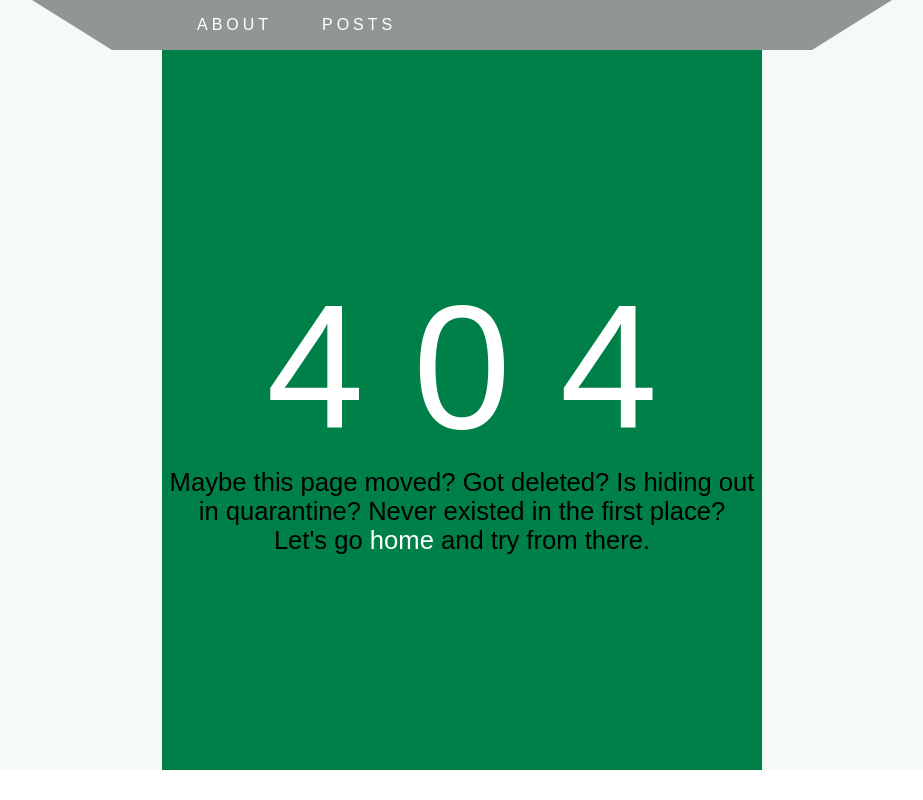
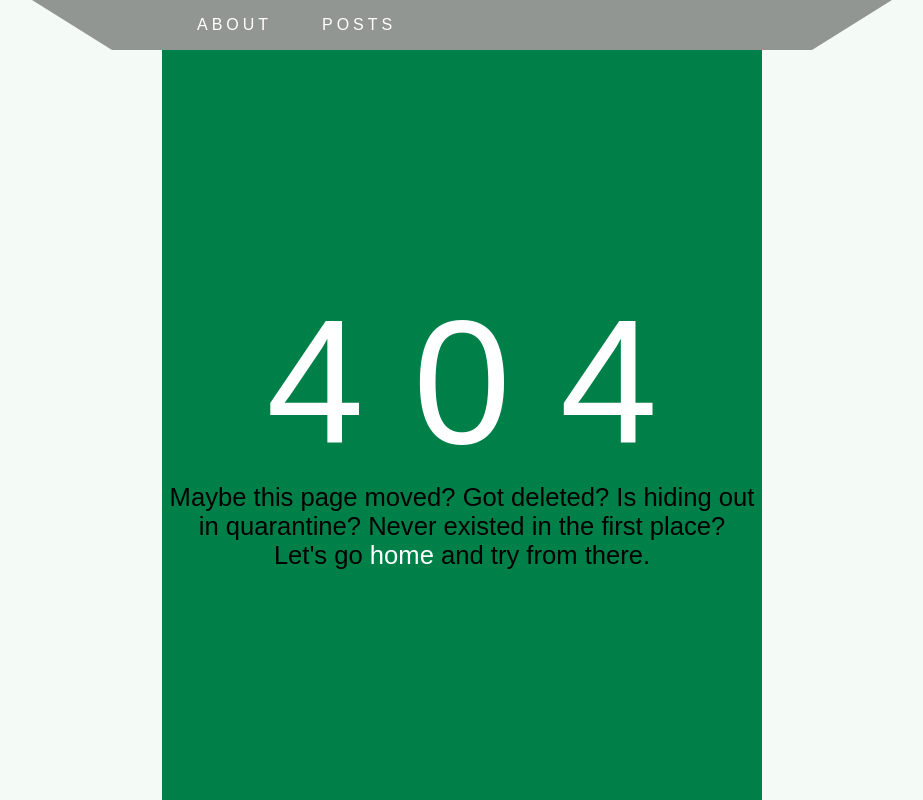
Before and after one commit to erik770/wow-its-react-app-bby, a React (Create React App) app: page / in a window 1280 px wide. Shown: the whole page, without its empty margins (178-1101 px from the left). Built offline with nearby package versions, Linux system fonts and the light colour scheme.

Commit message:
pagination refactor & start moving to scss

```diff
--- a/package.json
+++ b/package.json
@@ -8,6 +8,7 @@
     "@testing-library/user-event": "^13.5.0",
     "axios": "^0.27.2",
     "fetch-jsonp": "^1.2.1",
+    "node-sass": "^7.0.1",
     "react": "^18.2.0",
     "react-dom": "^18.2.0",
     "react-router-dom": "^6.3.0",
--- a/src/components/UI/button/MyButton.jsx
+++ b/src/components/UI/button/MyButton.jsx
@@ -1,5 +1,5 @@
 import React from "react";
-import classes from './MyButton.module.css';
+import classes from './MyButton.module.scss';
 
 export const MyButton = function ({children, ...props}) {
     return (
--- a/src/components/UI/myError/MyError.jsx
+++ b/src/components/UI/myError/MyError.jsx
@@ -1,5 +1,5 @@
 import React from 'react';
-import classes from './MyError.module.css';
+import classes from './MyError.module.scss';
 import {Link} from "react-router-dom";
 
 const MyError = () => {
--- a/src/components/UI/myError/MyError.module.css
+++ b/src/components/UI/myError/MyError.module.scss
@@ -3,7 +3,7 @@
     flex-direction: column;
     justify-content: center;
     align-items: center;
-    height: 90vh;
+    height: calc(100vh - 50px);
 }
 .mainbox {
     /*flex: 1 1 600px;*/
--- a/src/components/UI/navbar/Navbar.jsx
+++ b/src/components/UI/navbar/Navbar.jsx
@@ -1,5 +1,5 @@
 import React from 'react';
-import classes from './Navbar.module.css';
+import classes from './Navbar.module.scss';
 import {Link} from "react-router-dom";
 import Posts from "../../../pages/Posts";
 import About from "../../../pages/About";
--- a/src/components/UI/navbar/Navbar.module.css
+++ b/src/components/UI/navbar/Navbar.module.scss
@@ -20,8 +20,8 @@
     overflow:hidden;
     justify-content: center;
     height: 50px;
-}
-.navbar__item {
+
+    &__item {
         transform: rotateX(180deg);
         float: left;
         font-size: 16px;
@@ -34,8 +34,10 @@
         letter-spacing: 4px;
         transition: all 0.5s ease;
     }
-.navbar a:hover {
+
+    & a:hover {
         background:#8CA6DB;
         color: black;
         border-radius:5px;
     }
+}
--- a/src/components/UI/pagination/Pagination.jsx
+++ b/src/components/UI/pagination/Pagination.jsx
@@ -1,18 +1,19 @@
 import React from 'react';
 import {getPagesArray} from "../../../utils/pages";
+import classes from './Pagination.module.scss';
 
 export const Pagination = ({totalPages, onPageClick, currentPage}) => {
   let pagesArray = getPagesArray(totalPages);
 
   return (
-    <div className="pagination">
+    <div className={classes.pagination}>
       {pagesArray.map((pageNumber) => {
         return (
           <span onClick={() => onPageClick(pageNumber)}
                 key={pageNumber}
                 className={(pageNumber === currentPage)
-                  ? "pagination__number pagination__number_active"
-                  : "pagination__number"}>
+                  ? `${classes.pagination__number} ${classes.pagination__number_active}`
+                  : classes.pagination__number }>
             {pageNumber}
           </span>)
       })}
--- a/src/index.css
+++ b/src/components/UI/pagination/Pagination.module.scss
@@ -1,23 +1,3 @@
-*  {
-  margin: 0;
-  padding: 0;
-  box-sizing: border-box;
-}
-
-#root {
-  display:flex;
-  flex-direction: column;
-  align-items: center;
-  background-color: rgb(244, 251, 246);
-}
-
-.App {
-  width: 900px;
-  padding: 0 30px;
-  /* box-sizing: border-box; */
-  background-color:rgb(250, 254, 248);
-}
-
 .pagination {
   margin: 30px 0;
   display: flex;
--- /dev/null
+++ b/src/consts/const.scss
@@ -0,0 +1,4 @@
+:root {
+    --background-color-lightgreeen: rgb(244, 251, 246);
+    --background-color-almostwight: rgb(250, 254, 248);
+}
--- a/src/index.js
+++ b/src/index.js
@@ -1,7 +1,7 @@
 import React from 'react';
 import ReactDOM from 'react-dom/client';
 import App from './App';
-import './index.css';
+import './index.scss';
 
 const root = ReactDOM.createRoot(document.getElementById('root'));
 root.render(
--- /dev/null
+++ b/src/index.scss
@@ -0,0 +1,20 @@
+@import './consts/const.scss';
+*  {
+  margin: 0;
+  padding: 0;
+  box-sizing: border-box;
+}
+
+#root {
+  display:flex;
+  flex-direction: column;
+  align-items: center;
+  background-color: var(--background-color-lightgreeen);
+}
+
+.App {
+  width: 900px;
+  padding: 0 30px;
+  /* box-sizing: border-box; */
+  background-color: var(--background-color-almostwight);
+}
```
Also changed, not shown: src/components/UI/button/MyButton.module.scss (renamed from src/components/UI/button/MyButton.module.css), 1 other file (tests, documents, lock files or other folders). Lines whose indentation alone changed are shown as unchanged.
